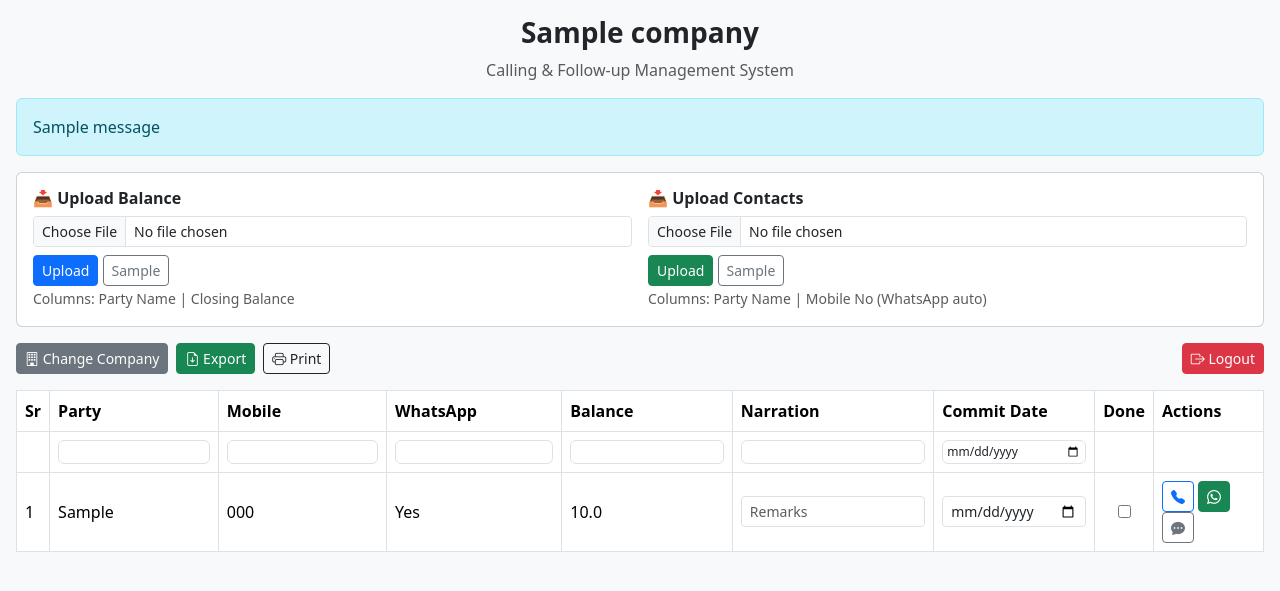
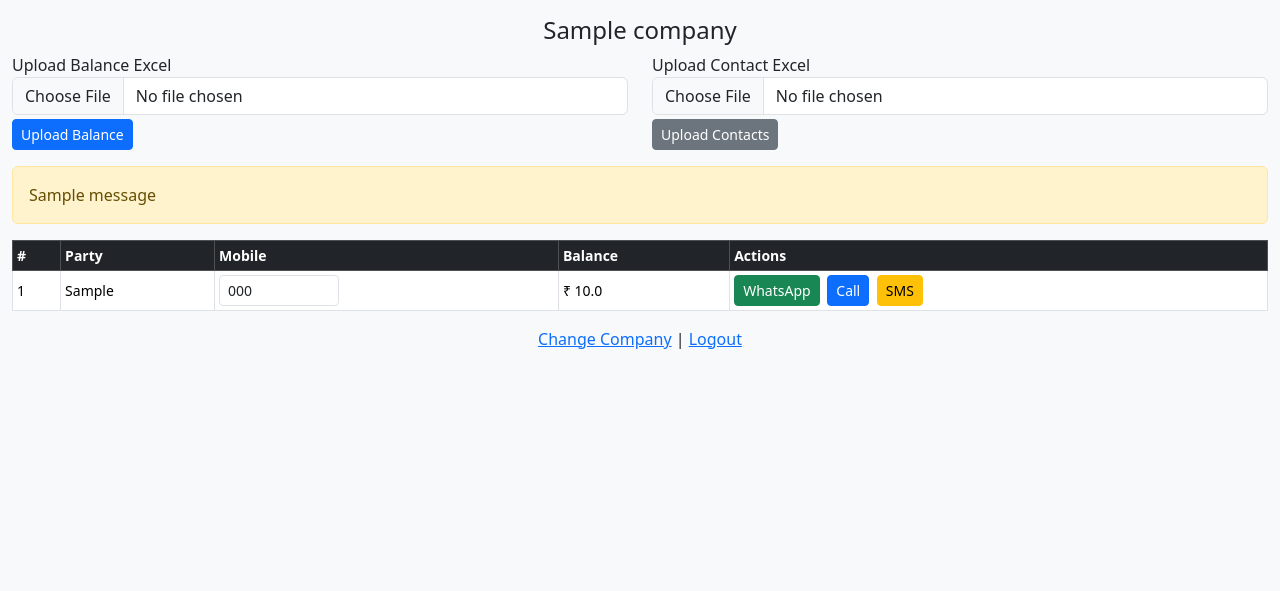
Before and after one commit to namanmahawar/calling-system, a Flask app: page /dashboard in a window 1280 px wide. Shown: the top 591 px of the page. Run offline with Flask 3, Linux system fonts and the light colour scheme; a user stored in the database is signed in; tables that the repository leaves empty hold one stand-in row (values such as "Sample post"); one stand-in notice (Sample message) is shown.

Commit message:
Update dashboard.html

```diff
--- a/templates/dashboard.html
+++ b/templates/dashboard.html
@@ -1,228 +1,92 @@
 <!DOCTYPE html>
 <html>
 <head>
-  <title>Dashboard</title>
-  <meta name="viewport" content="width=device-width, initial-scale=1">
-
-  <!-- Bootstrap CSS -->
+  <title>{{ company_name }}</title>
   <link href="https://cdn.jsdelivr.net/npm/bootstrap@5.3.3/dist/css/bootstrap.min.css" rel="stylesheet">
-  <!-- Bootstrap Icons -->
-  <link href="https://cdn.jsdelivr.net/npm/bootstrap-icons@1.11.3/font/bootstrap-icons.css" rel="stylesheet">
-
   <style>
-    thead th {
-      position: sticky;
-      top: 0;
-      background: #f8f9fa;
-      z-index: 2;
-    }
-    .filter-input {
-      font-size: 12px;
-      padding: 2px 4px;
-    }
-    @media print {
-      .no-print { display: none !important; }
-    }
+    td, th { font-size: 14px; vertical-align: middle; }
+    .actions a { margin-right: 4px; }
+    input.small { width: 120px; }
   </style>
 </head>
+<body class="bg-light">
 
-<body class="bg-light">
-<div class="container-fluid p-3">
+<div class="container-fluid mt-3">
+<h4 class="text-center">{{ company_name }}</h4>
 
-<!-- ================= HEADER ================= -->
-<div class="text-center mb-3">
-  <h3 class="fw-bold">{{ company_name }}</h3>
-  <div class="text-muted">Calling & Follow-up Management System</div>
+<div class="row mb-3">
+<div class="col-md-6">
+<form method="post" action="/upload/balance" enctype="multipart/form-data">
+<label>Upload Balance Excel</label>
+<input type="file" name="file" class="form-control mb-1" required>
+<button class="btn btn-primary btn-sm">Upload Balance</button>
+</form>
 </div>
 
-<!-- ================= FLASH MESSAGES ================= -->
-{% with messages = get_flashed_messages() %}
-  {% if messages %}
-    {% for m in messages %}
-      <div class="alert alert-info no-print">{{ m }}</div>
-    {% endfor %}
-  {% endif %}
-{% endwith %}
-
-<!-- ================= UPLOAD SECTION ================= -->
-<div class="card mb-3 no-print">
-  <div class="card-body">
-    <div class="row g-3">
-
-      <!-- Balance Upload -->
 <div class="col-md-6">
-        <h6 class="fw-bold">📥 Upload Balance</h6>
-        <form action="/upload/balance" method="post" enctype="multipart/form-data">
-          <input type="file" name="file" class="form-control form-control-sm mb-2" required>
-          <button class="btn btn-primary btn-sm">Upload</button>
-          <button type="button" class="btn btn-outline-secondary btn-sm"
-                  onclick="downloadBalanceSample()">Sample</button>
+<form method="post" action="/upload/contacts" enctype="multipart/form-data">
+<label>Upload Contact Excel</label>
+<input type="file" name="file" class="form-control mb-1" required>
+<button class="btn btn-secondary btn-sm">Upload Contacts</button>
 </form>
-        <small class="text-muted">Columns: Party Name | Closing Balance</small>
-      </div>
-
-      <!-- Contact Upload -->
-      <div class="col-md-6">
-        <h6 class="fw-bold">📥 Upload Contacts</h6>
-        <form action="/upload/contacts" method="post" enctype="multipart/form-data">
-          <input type="file" name="file" class="form-control form-control-sm mb-2" required>
-          <button class="btn btn-success btn-sm">Upload</button>
-          <button type="button" class="btn btn-outline-secondary btn-sm"
-                  onclick="downloadContactSample()">Sample</button>
-        </form>
-        <small class="text-muted">Columns: Party Name | Mobile No (WhatsApp auto)</small>
-      </div>
-
-    </div>
 </div>
 </div>
 
-<!-- ================= ACTION BUTTONS ================= -->
-<div class="d-flex gap-2 mb-3 no-print">
-  <a href="/companies" class="btn btn-secondary btn-sm">
-    <i class="bi bi-building"></i> Change Company
-  </a>
-  <button class="btn btn-success btn-sm" onclick="exportTable()">
-    <i class="bi bi-file-earmark-arrow-down"></i> Export
-  </button>
-  <button class="btn btn-outline-dark btn-sm" onclick="window.print()">
-    <i class="bi bi-printer"></i> Print
-  </button>
-  <a href="/logout" class="btn btn-danger btn-sm ms-auto">
-    <i class="bi bi-box-arrow-right"></i> Logout
-  </a>
-</div>
+{% for m in get_flashed_messages() %}
+<div class="alert alert-warning">{{ m }}</div>
+{% endfor %}
 
-<!-- ================= TABLE ================= -->
-<div class="table-responsive">
-<table class="table table-bordered table-hover align-middle" id="dataTable">
-
-<thead>
+<table class="table table-bordered bg-white table-sm">
+<thead class="table-dark">
 <tr>
-  <th>Sr</th>
+<th>#</th>
 <th>Party</th>
 <th>Mobile</th>
-  <th>WhatsApp</th>
 <th>Balance</th>
-  <th>Narration</th>
-  <th>Commit Date</th>
-  <th class="no-print">Done</th>
-  <th class="no-print">Actions</th>
-</tr>
-
-<!-- FILTER ROW -->
-<tr class="no-print">
-  <th></th>
-  <th><input class="form-control filter-input" onkeyup="filterCol(1,this.value)"></th>
-  <th><input class="form-control filter-input" onkeyup="filterCol(2,this.value)"></th>
-  <th><input class="form-control filter-input" onkeyup="filterCol(3,this.value)"></th>
-  <th><input class="form-control filter-input" onkeyup="filterCol(4,this.value)"></th>
-  <th><input class="form-control filter-input" onkeyup="filterCol(5,this.value)"></th>
-  <th><input type="date" class="form-control filter-input" onchange="filterCol(6,this.value)"></th>
-  <th></th>
-  <th></th>
+<th>Actions</th>
 </tr>
 </thead>
-
 <tbody>
 {% for d in data %}
+{% set msg = "Dear " ~ d[2] ~ ", As per our records, an outstanding balance of ₹" ~ d[5] ~ " is pending. Kindly arrange payment. Thank you – " ~ company_name %}
 <tr>
-  <td class="sr"></td>
+<td>{{ loop.index }}</td>
 <td>{{ d[2] }}</td>
-  <td>{{ d[3] or '' }}</td>
-  <td>{% if d[4] %}Yes{% else %}No{% endif %}</td>
-  <td>{{ d[5] }}</td>
-
 <td>
-    <input class="form-control form-control-sm" value="{{ d[6] or '' }}" placeholder="Remarks">
+<input class="form-control form-control-sm small"
+value="{{ d[3] or '' }}"
+onchange="updateNumber('{{ d[0] }}', this.value)">
 </td>
-  <td>
-    <input type="date" class="form-control form-control-sm" value="{{ d[7] or '' }}">
-  </td>
-  <td class="text-center no-print">
-    <input type="checkbox" {% if d[8] %}checked{% endif %}>
-  </td>
-
-  <td class="no-print">
+<td>₹ {{ d[5] }}</td>
+<td class="actions">
 {% if d[3] %}
-    <a class="btn btn-sm btn-outline-primary" href="tel:{{ d[3] }}">
-      <i class="bi bi-telephone-fill"></i>
-    </a>
-    {% endif %}
-
-    {% if d[4] %}
-    <a class="btn btn-sm btn-success" target="_blank" href="https://wa.me/{{ d[4] }}">
-      <i class="bi bi-whatsapp"></i>
-    </a>
-    {% endif %}
-
-    {% if d[3] %}
-    <a class="btn btn-sm btn-outline-secondary" href="sms:{{ d[3] }}">
-      <i class="bi bi-chat-dots-fill"></i>
-    </a>
+<a class="btn btn-success btn-sm" target="_blank"
+href="https://wa.me/91{{ d[3] }}?text={{ msg|urlencode }}">WhatsApp</a>
+<a class="btn btn-primary btn-sm" href="tel:{{ d[3] }}">Call</a>
+<a class="btn btn-warning btn-sm"
+href="sms:{{ d[3] }}?body={{ msg|urlencode }}">SMS</a>
+{% else %}
+<span class="text-muted">No Number</span>
 {% endif %}
 </td>
 </tr>
 {% endfor %}
 </tbody>
+</table>
 
-</table>
+<div class="text-center">
+<a href="/companies">Change Company</a> |
+<a href="/logout">Logout</a>
+</div>
 </div>
 
-</div>
-
-<!-- ================= SCRIPTS ================= -->
 <script>
-function updateSerial(){
-  let i = 1;
-  document.querySelectorAll("#dataTable tbody tr").forEach(r=>{
-    if(r.style.display !== "none"){
-      r.querySelector(".sr").innerText = i++;
-    }
+function updateNumber(id, number) {
+  fetch("/update-number", {
+    method: "POST",
+    headers: {"Content-Type": "application/json"},
+    body: JSON.stringify({id:id, number:number})
   });
-}
-updateSerial();
-
-function filterCol(col,val){
-  val = val.toLowerCase();
-  document.querySelectorAll("#dataTable tbody tr").forEach(r=>{
-    let cell = r.cells[col].innerText.toLowerCase();
-    r.style.display = cell.includes(val) ? "" : "none";
-  });
-  updateSerial();
-}
-
-function exportTable(){
-  let csv=[];
-  document.querySelectorAll("#dataTable tr").forEach(r=>{
-    let row=[];
-    r.querySelectorAll("th,td").forEach(c=>{
-      if(!c.classList.contains("no-print"))
-        row.push('"'+c.innerText.replace(/"/g,'""')+'"');
-    });
-    csv.push(row.join(","));
-  });
-  let blob=new Blob([csv.join("\n")],{type:"text/csv"});
-  let a=document.createElement("a");
-  a.href=URL.createObjectURL(blob);
-  a.download="debtors.csv";
-  a.click();
-}
-
-function downloadBalanceSample(){
-  let csv="Party Name,Closing Balance\nABC Traders,25000\nXYZ Industries,48000";
-  downloadCSV(csv,"balance_sample.csv");
-}
-function downloadContactSample(){
-  let csv="Party Name,Mobile No\nABC Traders,9876543210\nXYZ Industries,9123456789";
-  downloadCSV(csv,"contact_sample.csv");
-}
-function downloadCSV(content,filename){
-  let blob=new Blob([content],{type:"text/csv"});
-  let a=document.createElement("a");
-  a.href=URL.createObjectURL(blob);
-  a.download=filename;
-  a.click();
 }
 </script>
 
```
Lines whose indentation alone changed are shown as unchanged.
